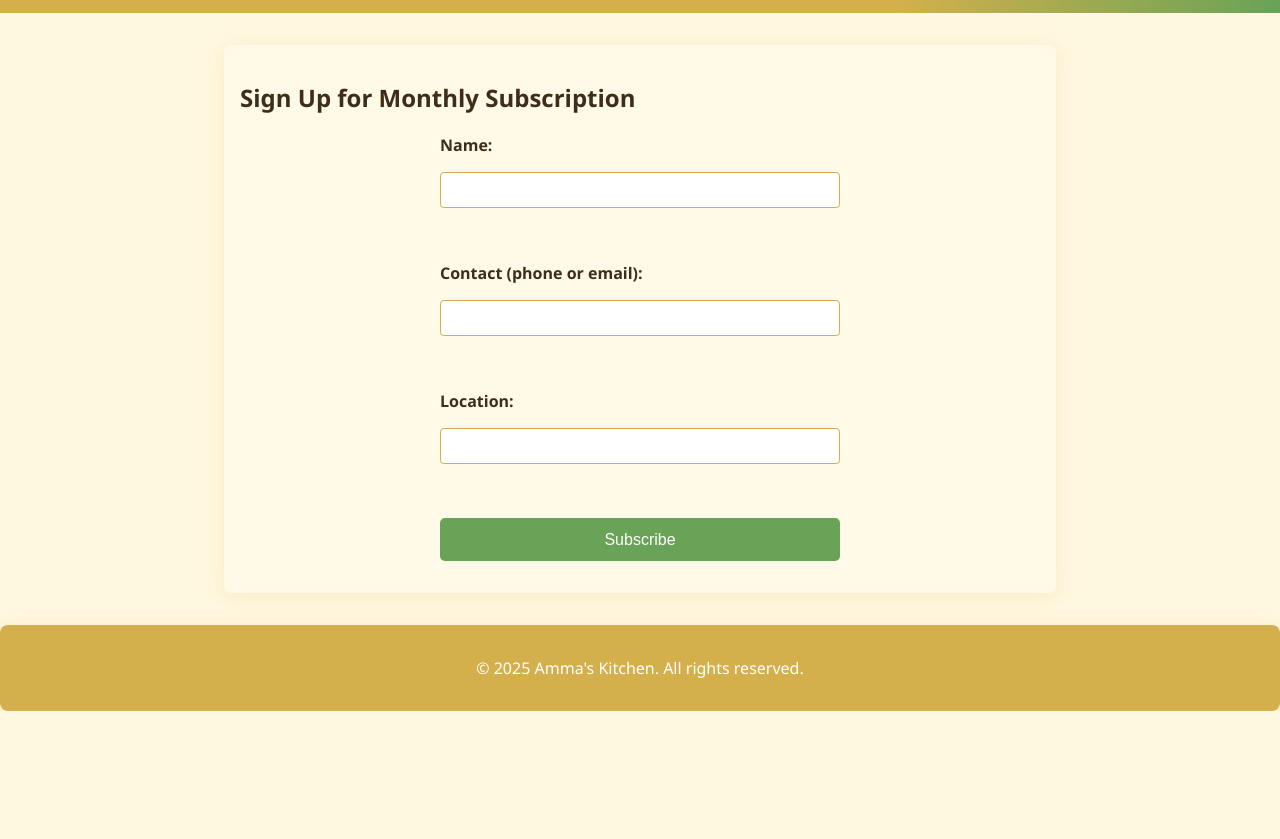
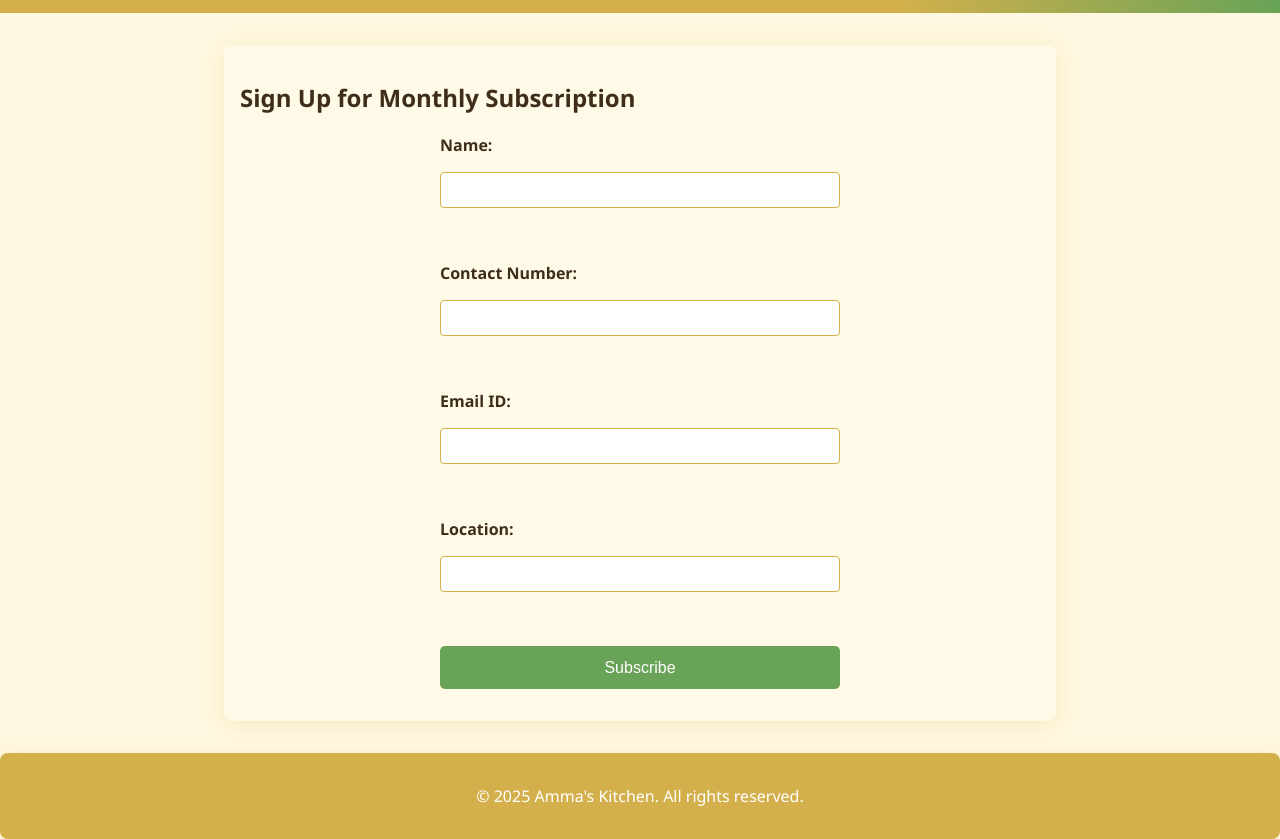
Before and after one commit to vishshetty6/ammas-kitchen.github.io, a website: page signup.html in a window 1280 px wide. Shown: the part 94-933 px from the top of the page. Before the commit the page ends 805 px from the top, so only its background shows below. Drawn offline with Linux system fonts and the light colour scheme.

Commit message:
Update signup.html

```diff
--- a/signup.html
+++ b/signup.html
@@ -24,9 +24,14 @@
       <input type="text" id="name" name="name" required />
       <br/>
 
-      <label for="contact">Contact (phone or email):</label>
-      <input type="text" id="contact" name="contact" required />
+      <label for="contact">Contact Number:</label>
+      <input type="Number" id="contact" name="contact" required />
       <br/>
+
+      <label for="contact">Email ID:</label>
+      <input type="text" id="Email" name="Email" required />
+      <br/>
+
 
       <label for="location">Location:</label>
       <input type="text" id="location" name="location" required />
```
